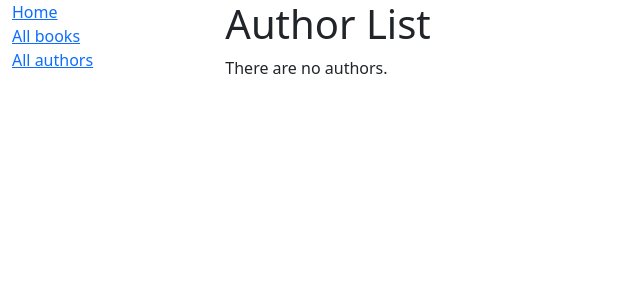
After one commit to roblusk/local-library-django-tutorial, a Django app: page /catalog/authors/ in a window 1280 px wide. The commit adds this page. Shown: the top 300 px of the page, without its empty margins (0-640 px from the left). Run offline with Django 4.2, Linux system fonts and the light colour scheme; data that the repository does not hold is empty.

Commit message:
Add authors list & view pages/functionality

```diff
--- a/locallibrary/catalog/templates/base_generic.html
+++ b/locallibrary/catalog/templates/base_generic.html
@@ -24,7 +24,7 @@
                 <a href="{% url 'books' %}">All books</a>
               </li>
               <li>
-                <a href="">All authors</a>
+                <a href={% url 'authors' %}>All authors</a>
               </li>
             </ul>
           {% endblock %}
--- /dev/null
+++ b/locallibrary/catalog/templates/catalog/author_list.html
@@ -0,0 +1,23 @@
+{% extends "base_generic.html" %}
+
+{% block title %}
+    <title>Authors</title>
+{% endblock %}
+
+{% block content %}
+    <h1>Author List</h1>
+
+    {% if author_list %}
+    <ul>
+        {% for author in author_list %}
+            <li>
+                <a href="{{ author.get_absolute_url }}">{{ author }}</a>
+                (DOB: {{author.date_of_birth}})
+            </li>
+        {% endfor %}
+    </ul>
+    {% else %}
+        <p>There are no authors.</p>
+    {% endif %}
+
+{% endblock %}
--- a/locallibrary/catalog/urls.py
+++ b/locallibrary/catalog/urls.py
@@ -5,4 +5,6 @@ urlpatterns = [
     #path('books/', views.books_list, name='books'),
     path('books/', views.BookListView.as_view(), name='books'),
     path('book/<int:pk>', views.BookDetailView.as_view(), name='book-detail'),
+    path('authors/', views.AuthorListView.as_view(), name='authors'),
+    path('authors/<int:pk>', views.AuthorDetailView.as_view(), name='author-detail')
 ]
--- a/locallibrary/catalog/views.py
+++ b/locallibrary/catalog/views.py
@@ -33,6 +33,11 @@ from django.views import generic
 class BookListView(generic.ListView):
     model=Book
     paginate_by = 10
-
 class BookDetailView(generic.DetailView):
     model = Book
+
+class AuthorListView(generic.ListView):
+    model=Author
+    paginate_by = 10
+class AuthorDetailView(generic.DetailView):
+    model=Author
```
Also changed, not shown: locallibrary/catalog/templates/catalog/author_detail.html (added, +16 -0 lines).
